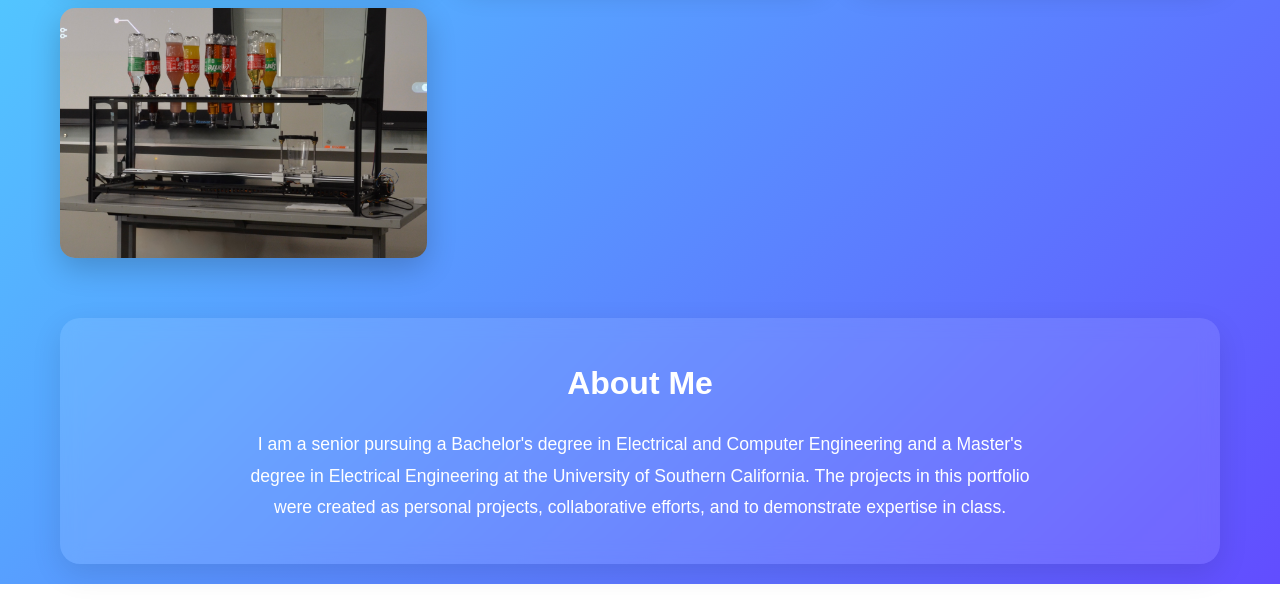
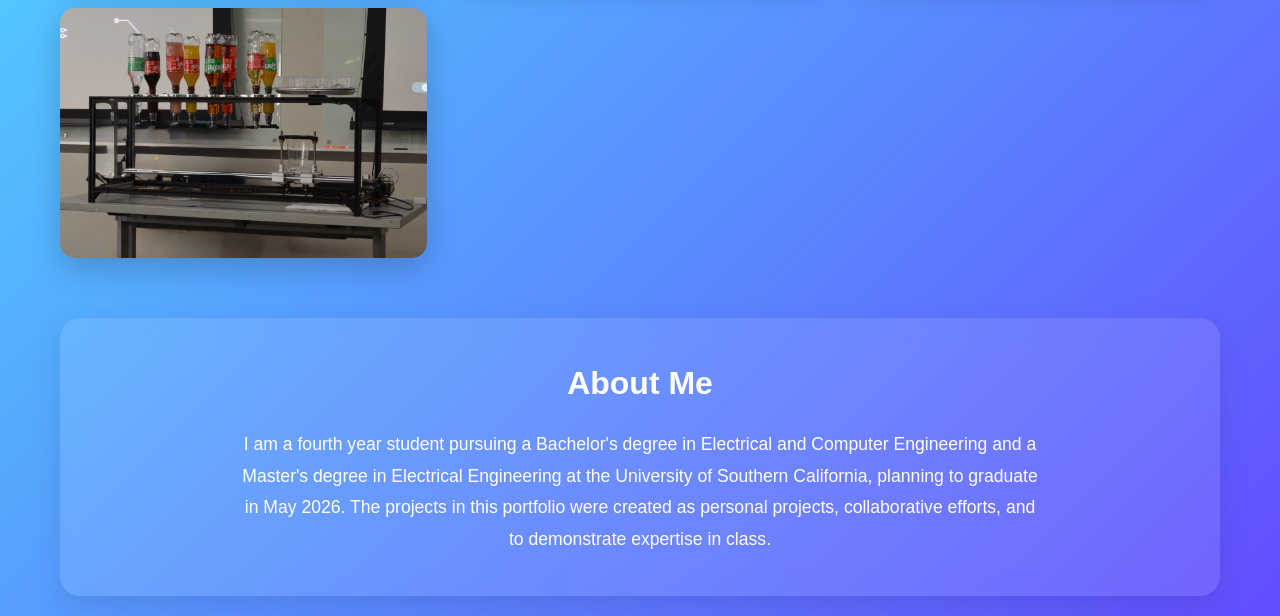
Before and after one commit to bradmiller555/bradmiller555.github.io, a plain HTML site: page index.html in a window 1280 px wide. Shown: the part 637-1253 px from the top of the page. Before the commit the page ends 1221 px from the top, so only its background shows below. Drawn offline with Linux system fonts and the light colour scheme.

Commit message:
Added grad date

```diff
--- a/index.html
+++ b/index.html
@@ -50,7 +50,7 @@
             <div class="about-section">
                 <h2>About Me</h2>
                 <p class="about-text">
-                    I am a senior pursuing a Bachelor's degree in Electrical and Computer Engineering and a Master's degree in Electrical Engineering at the University of Southern California. The projects in this portfolio were created as personal projects, collaborative efforts, and to demonstrate expertise in class.
+                    I am a fourth year student pursuing a Bachelor's degree in Electrical and Computer Engineering and a Master's degree in Electrical Engineering at the University of Southern California, planning to graduate in May 2026. The projects in this portfolio were created as personal projects, collaborative efforts, and to demonstrate expertise in class.
                 </p>
             </div>
         </div>
```
